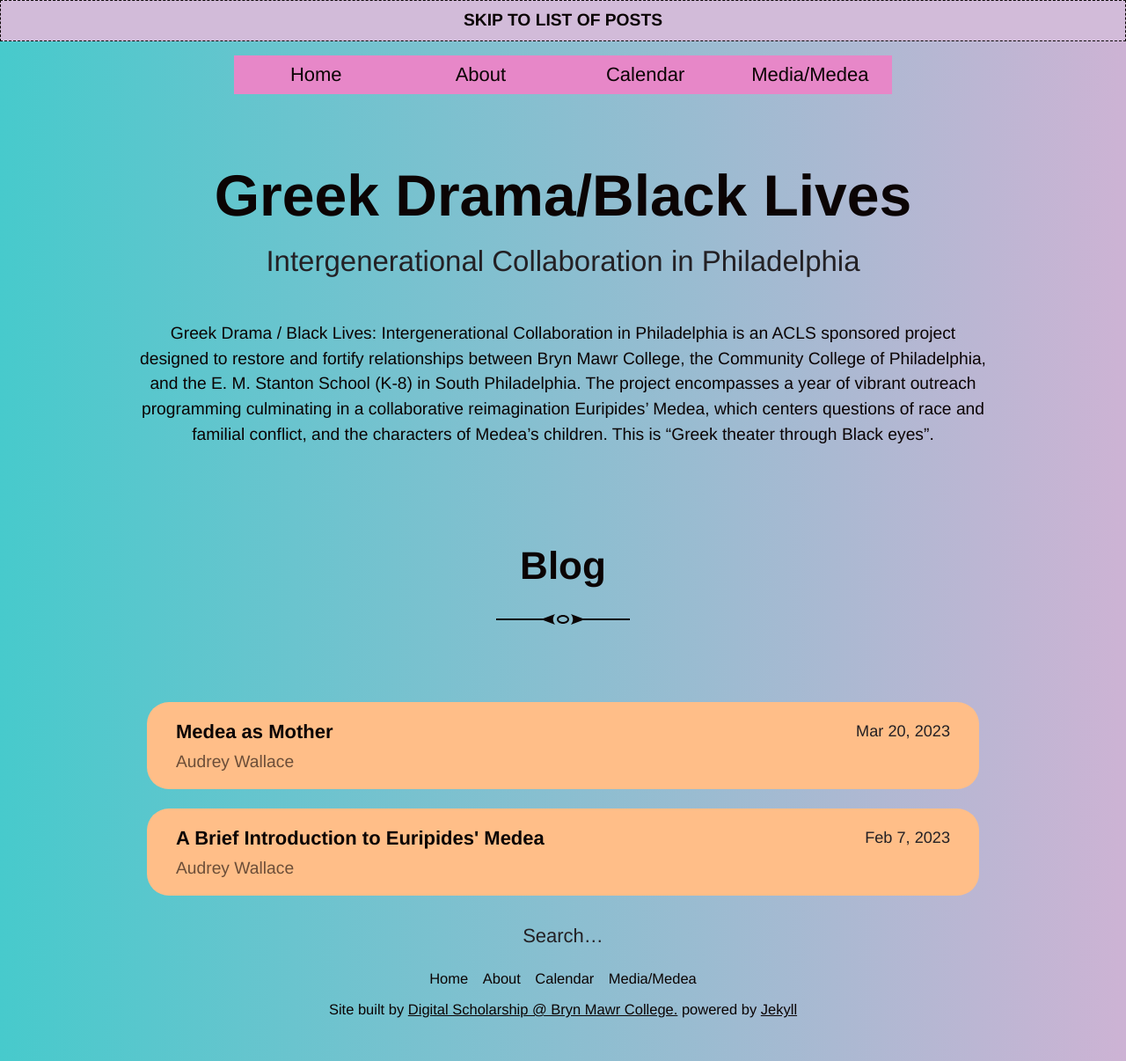
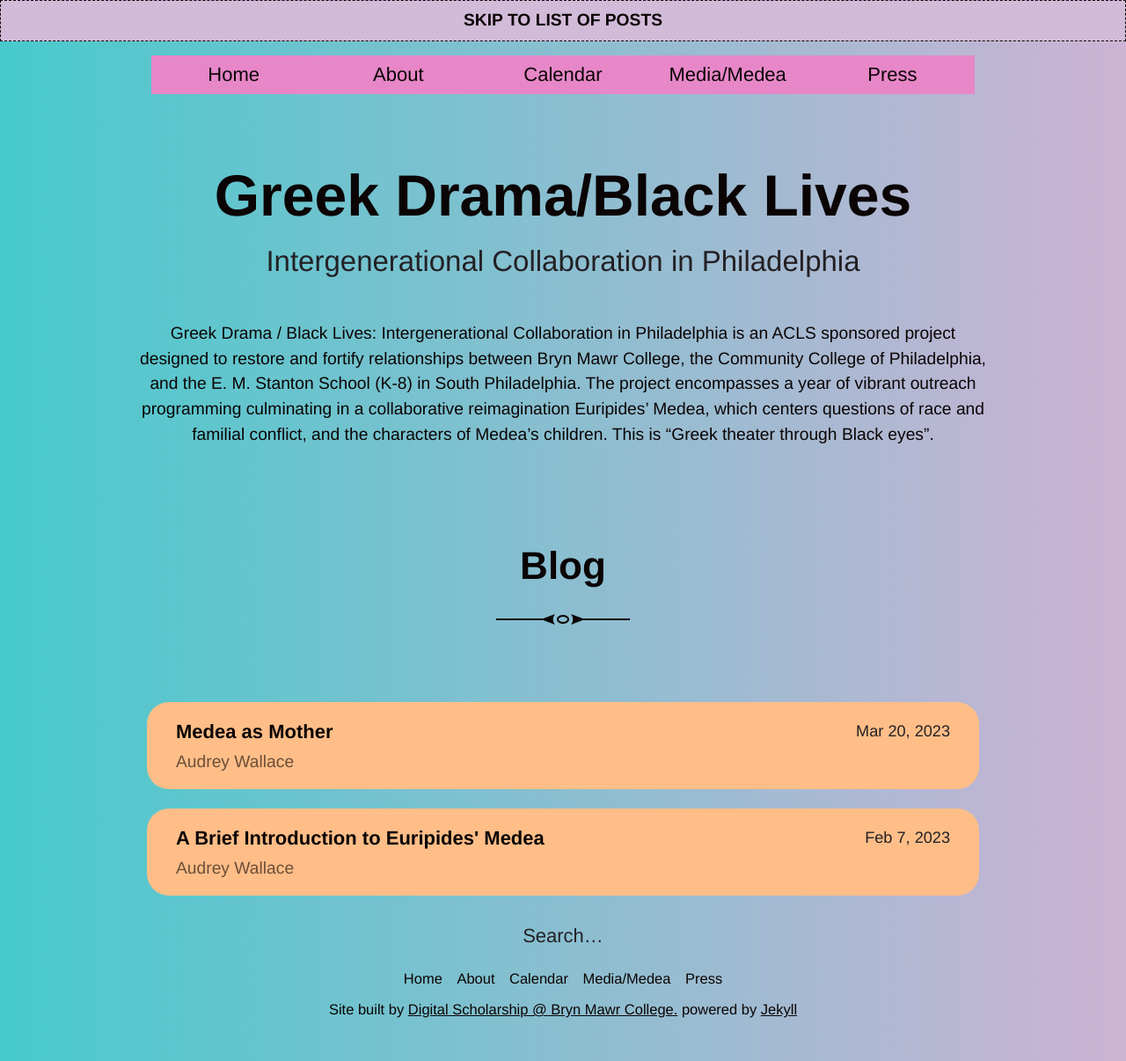
Before and after one commit to digbmc/media-medea, a Jekyll site: the page built from index.html, in a window 1280 px wide. Shown: the whole page at 88% size. Built offline with Jekyll 4.4.1, drawn with Linux system fonts in a browser that asks for light colours; the list of posts is cut into pages by our own code.

Commit message:
Add press

```diff
--- a/_data/menu.yml
+++ b/_data/menu.yml
@@ -6,3 +6,6 @@
 
 - title: Media/Medea
   url: /play.html
+
+- title: Press
+  url: /press.html
```
